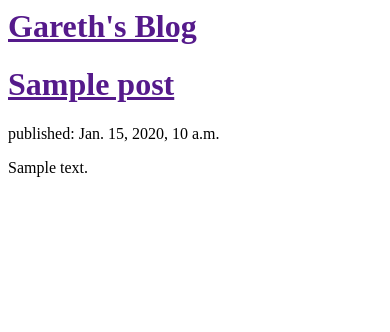
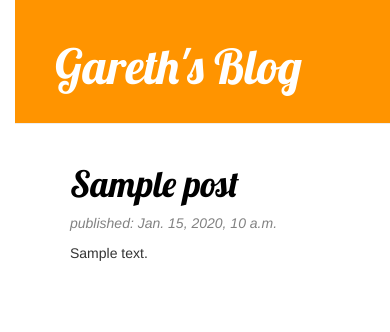
Before and after one commit to Gmiller290488/myBlog, a Django app: template myblog/blog/templates/blog/post_list.html in a window 390 px wide. Shown: the top 332 px of the page. Run offline with Django 3.2, Linux system fonts and the light colour scheme; the template is opened without the code that fills it: values that come from a table or form of the project are taken from there, others are empty; tables that the repository leaves empty hold one stand-in row (values such as "Sample post"); some libraries are stand-ins or nearby versions.

Commit message:
Added CSS and Bootstrap

```diff
--- /dev/null
+++ b/myblog/blog/static/css/blog.css
@@ -0,0 +1,56 @@
+h1 a {
+    color: #FCA205;
+    font-family: 'Lobster';
+    }
+
+body {
+    padding-left: 15px;
+
+    }
+    .page-header {
+    background-color: #ff9400;
+    margin-top: 0;
+    padding: 20px 20px 20px 40px;
+}
+
+.page-header h1, .page-header h1 a, .page-header h1 a:visited, .page-header h1 a:active {
+    color: #ffffff;
+    font-size: 36pt;
+    text-decoration: none;
+}
+
+.content {
+    margin-left: 40px;
+}
+
+h1, h2, h3, h4 {
+    font-family: 'Lobster', cursive;
+}
+
+.date {
+    font-style: italic;
+    color: #828282;
+}
+
+.save {
+    float: right;
+}
+
+.post-form textarea, .post-form input {
+    width: 100%;
+}
+
+.top-menu, .top-menu:hover, .top-menu:visited {
+    color: #ffffff;
+    float: right;
+    font-size: 26pt;
+    margin-right: 20px;
+}
+
+.post {
+    margin-bottom: 70px;
+}
+
+.post h1 a, .post h1 a:visited {
+    color: #000000;
+}
--- a/myblog/blog/templates/blog/post_list.html
+++ b/myblog/blog/templates/blog/post_list.html
@@ -1,20 +1,31 @@
+{% load staticfiles %}
 <html>
     <head>
-        <title>Gareth;s blog</title>
+        <link rel="stylesheet" href="//maxcdn.bootstrapcdn.com/bootstrap/3.2.0/css/bootstrap.min.css">
+        <link rel="stylesheet" href="//maxcdn.bootstrapcdn.com/bootstrap/3.2.0/css/bootstrap-theme.min.css">
+        <link href="//fonts.googleapis.com/css?family=Lobster&subset=latin,latin-ext" rel="stylesheet" type="text/css">
+        <link rel="stylesheet" href="{% static 'css/blog.css'%}">
+        <title>Gareth's blog</title>
     </head>
     <body>
 
-        <div>
+        <div class="page-header">
             <h1><a href="">Gareth's Blog</a></h1>
         </div>
-        {% for post in posts %}
-            <div>
-                <h1><a href="">{{ post.title }}</a></h1>
-                <p>published: {{ post.published_date }}</p>
+        <div class="content container">
+    <div class="row">
+        <div class="col-md-8">
+            {% for post in posts %}
+                <div class="post">
 
-                <p>{{ post.text|linebreaksbr }}</p>
-            </div>
-
-    </body>
-{% endfor %}
+                    <h1><a href="">{{ post.title }}</a></h1>
+                    <div class="date">
+                        <p>published: {{ post.published_date }}</p>
+                    </div>
+                    <p>{{ post.text|linebreaksbr }}</p>
+                </div>
+            {% endfor %}
+        </div>
+    </div>
+</div>
 </html>
```
